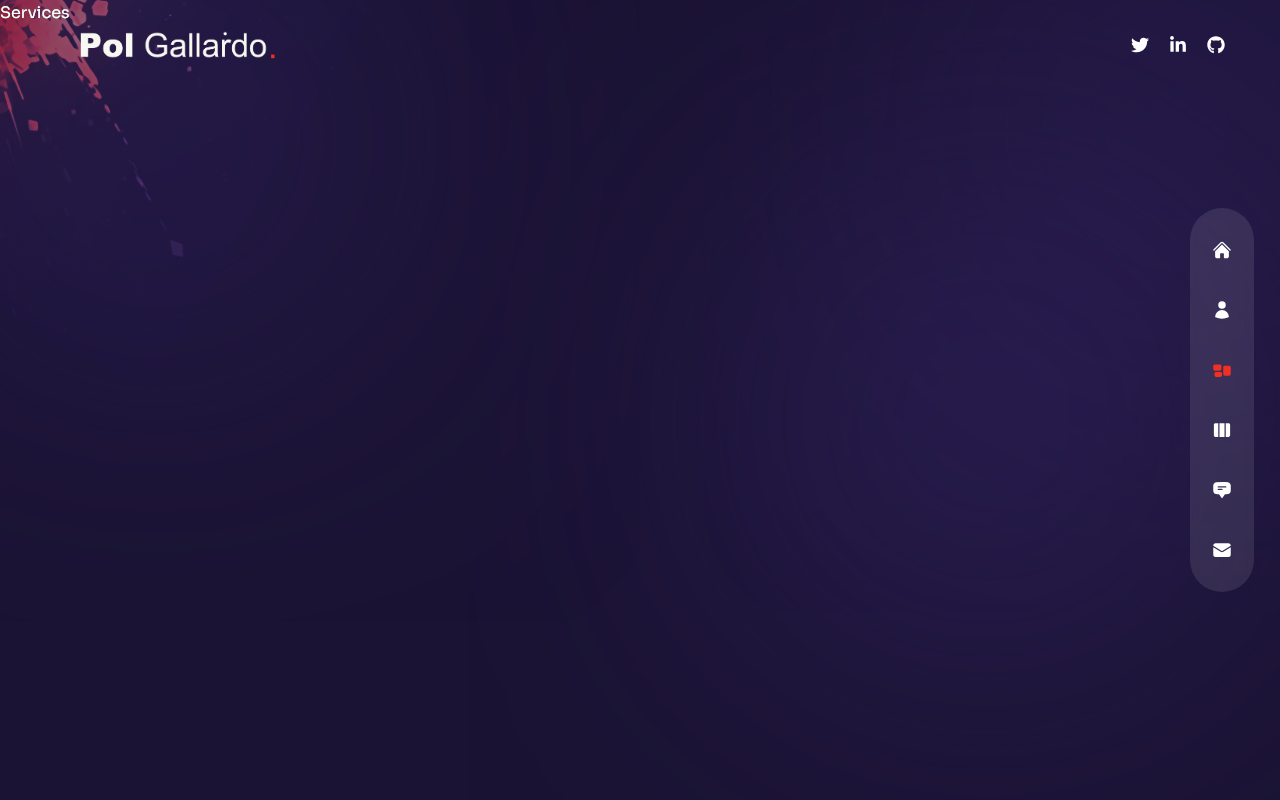
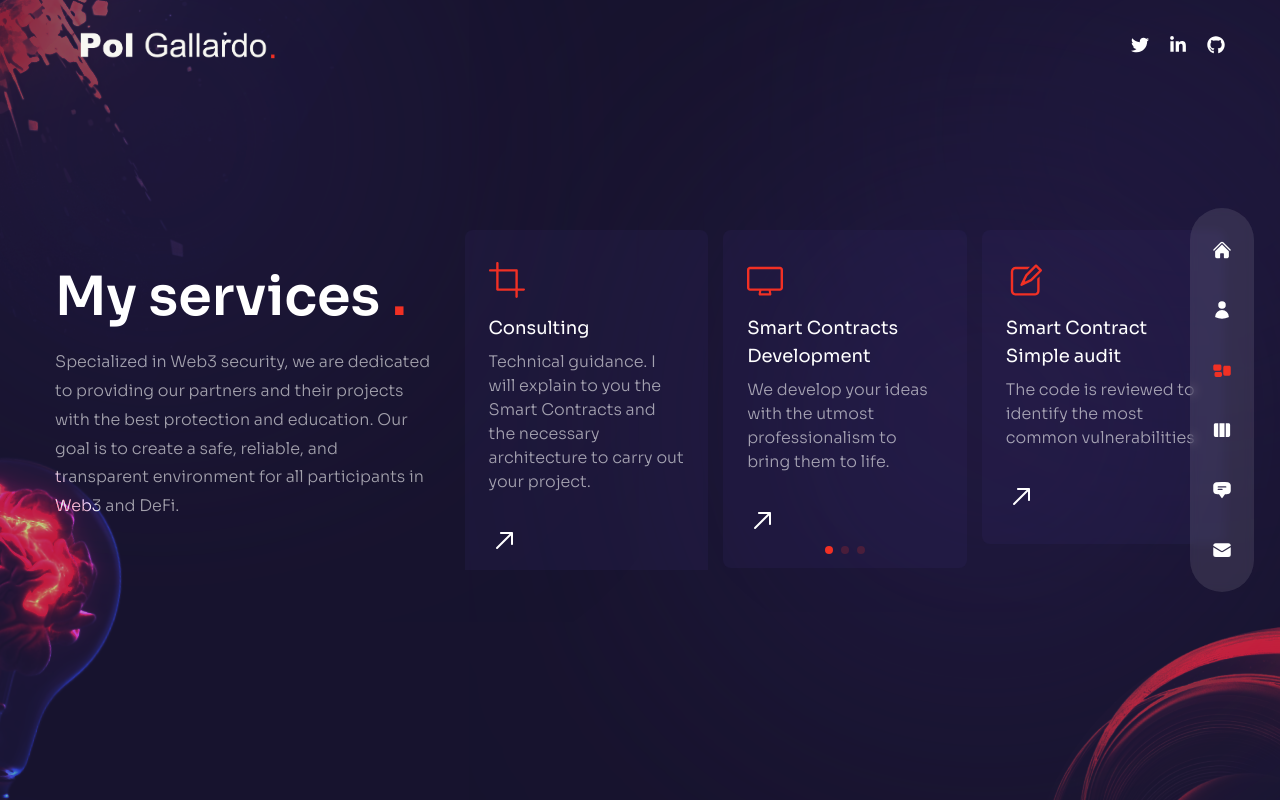
Before and after one commit to Pol-Gallardo/polgallardo, a Next.js app: page /services in a window 1280 px wide. Built offline with nearby package versions, Linux system fonts and the light colour scheme.

Commit message:
services

```diff
--- a/components/Bulb.js
+++ b/components/Bulb.js
@@ -1,5 +1,16 @@
+// next image
+import Image from "next/image";
+
 const Bulb = () => {
-  return <div>Bulb</div>;
+  return <div className='absolute -left-36 -bottom-12 rotate-12 mix-blend-color-dodge animate-pulse duration-75 z-10 w-[200px] xl:w-[260px]'>
+    <Image
+    src={'/bulb.png'}
+    width={260}
+    height={200}
+    className='w-full h-full'
+    alt='bulb'
+    />
+  </div>;
 };
 
 export default Bulb;
--- a/components/ServiceSlider.js
+++ b/components/ServiceSlider.js
@@ -1,34 +1,90 @@
+// import swiper react components
+import { Swiper, SwiperSlide } from "swiper/react";
+
+// import swiper styles
+import 'swiper/css';
+import 'swiper/css/free-mode';
+import 'swiper/css/pagination';
+
+// icons
+import { RxCrop, RxPencil2, RxDesktop, RxReader, RxRocket, RxArrowTopRight } from "react-icons/rx";
+
+// import required modules
+import { FreeMode, Pagination } from "swiper";
+
 // data
-const serviceData = [
+export const serviceData = [
   {
     icon: <RxCrop />,
-    title: 'Branding',
-    description: 'Lorem ipsum dolor sit amet, consectetur adipiscing elit.',
+    title: 'Consulting',
+    description: 'Technical guidance. I will explain to you the Smart Contracts and the necessary architecture to carry out your project.',
+  },
+  {
+    icon: <RxDesktop />,
+    title: 'Smart Contracts Development',
+    description: 'We develop your ideas with the utmost professionalism to bring them to life.',
   },
   {
     icon: <RxPencil2 />,
-    title: 'Design',
-    description: 'Lorem ipsum dolor sit amet, consectetur adipiscing elit.',
+    title: 'Smart Contract Simple audit',
+    description: 'The code is reviewed to identify the most common vulnerabilities',
   },
   {
-    icon: <RxDesktop />,
-    title: 'Development',
-    description: 'Lorem ipsum dolor sit amet, consectetur adipiscing elit.',
+    icon: <RxPencil2 />,
+    title: 'Smart Contract Complex audit',
+    description: 'The same process as a Simple Audit is followed, and scripts are used to test the functionality.',
   },
   {
     icon: <RxReader />,
-    title: 'Copywriting',
-    description: 'Lorem ipsum dolor sit amet, consectetur adipiscing elit.',
-  },
-  {
-    icon: <RxRocket />,
-    title: 'SEO',
-    description: 'Lorem ipsum dolor sit amet, consectetur adipiscing elit.',
+    title: 'Web Development',
+    description: 'We develop your application to take your business to the next level.',
   },
 ];
 
+
 const ServiceSlider = () => {
-  return <div>Service Slider</div>;
+  return(
+    <Swiper breakpoints={{
+      320: {
+        slidesPerView: 1,
+        spaceBetween: 15,
+      },
+      640: {
+        slidesPerView: 3,
+        spaceBetween: 15,
+      },
+
+    }}
+    freeMode={true}
+    pagination={{
+      clickable: true,
+    }}
+    modules={[FreeMode, Pagination]}
+    className='h-[240px] sm:h-[340px]'
+    >
+      {serviceData.map((item, index) => {
+        return(
+          <SwiperSlide key={index}>
+            <div className='bg-[rgba(65,47,123,0.15)] h-max rounded-lg px-6 py-8 flex sm:flex-col gap-x-6 sm:gap-x-0 group cursor-pointer hover:bg-[rgba(89,65,169,0.15)] transition-all duration-300'>
+              {/** icon */}
+              <div className='text-4xl text-accent mb-4'>{item.icon}</div>
+              {/** title & desc */}
+              <div className='mb-8'>
+                <div className='mb-2 text-lg'>{item.title}</div>
+                <p className='max-w-[350px] leading-normal'>{item.description}</p>
+              </div>
+              {/** arrow */}
+              <div className='text-3xl'>
+                <RxArrowTopRight className='group-hover:rotate-45 group-hover:text-accent transition-all duration-300'/>
+              </div>
+            </div>
+          </SwiperSlide>
+        )
+      })
+
+      }
+    </Swiper>
+  );
 };
 
 export default ServiceSlider;
--- a/pages/about/index.js
+++ b/pages/about/index.js
@@ -11,9 +11,6 @@ import {
 
 import {
   SiNextdotjs,
-  SiFramer,
-  SiAdobexd,
-  SiAdobephotoshop,
   SiSolidity,
   SiEthereum,
 } from 'react-icons/si';
@@ -34,42 +31,24 @@ export const aboutData = [
           <FaHtml5 />,
           <FaCss3 />,
           <FaJs />,
-          <SiFramer />,
         ],
-      },
-      {
-        title: 'UI/UX Design',
-        icons: [ <SiAdobexd />, <SiAdobephotoshop />],
-      },
-    ],
-  },
-  {
-    title: 'awards',
-    info: [
-      {
-        title: 'Webby Awards - Honoree',
-        stage: '2011 - 2012',
-      },
-      {
-        title: 'Adobe Design Achievement Awards - Finalist',
-        stage: '2009 - 2010',
-      },
+      }
     ],
   },
   {
     title: 'experience',
     info: [
       {
-        title: 'UX/UI Designer - XYZ Company',
-        stage: '2012 - 2023',
+        title: 'Web Developer - Freelance',
+        stage: '2022 - 2023',
       },
       {
-        title: 'Web Developer - ABC Agency',
-        stage: '2010 - 2012',
+        title: 'Blockchain Developer - Freelance',
+        stage: '2022 - 2023',
       },
       {
-        title: 'Intern - DEF Corporation',
-        stage: '2008 - 2010',
+        title: 'Smart Contract Auditor - Freelance',
+        stage: '2023 - 2023',
       },
     ],
   },
@@ -77,16 +56,16 @@ export const aboutData = [
     title: 'credentials',
     info: [
       {
-        title: 'Web Development - ABC University, LA, CA',
-        stage: '2011',
+        title: 'Basic programming - Platzi ',
+        stage: '2021',
       },
       {
-        title: 'Computer Science Diploma - AV Technical Institute',
-        stage: '2009',
+        title: 'Full Stack Developer - Open-bootcamp',
+        stage: '2021 - 2022',
       },
       {
-        title: 'Certified Graphic Designer - ABC Institute, Los Angeles, CA',
-        stage: '2006',
+        title: 'Blockchain Developer - Nuclio Digital School',
+        stage: '2022 - 2023',
       },
     ],
   },
@@ -126,13 +105,13 @@ const About = () => {
           initial='hidden'
           animate='show'
           exit='hidden'
-          className='h2'>Captivating <span className='text-accent'>stories</span> birth magnificent deigns.</motion.h2>
+          className='h2'>Contributing to the <span className='text-accent'>development</span> of innovative web3 applications.</motion.h2>
           <motion.p
           variants={fadeIn('right', 0.4)}
           initial='hidden'
           animate='show'
           exit='hidden'
-          className='max-w-[500px] mx-auto xl:mx-0 mb-6 xl:mb-12 px-2 xl:px-0'>1 year ago, I began freelancing as a developer. Since then, I've done remote work for agencies, consulted for startups, and collaborated on digital products for business and cosumer use.</motion.p>
+          className='max-w-[500px] mx-auto xl:mx-0 mb-6 xl:mb-12 px-2 xl:px-0'>2 years ago, I started my journey to become a developer. Since then, I haven't stopped building and contributing within the web3 space. I have provided consultancy services and collaborated on digital products for both business and consumer use.</motion.p>
           {/* counters */}
           <motion.div
           variants={fadeIn('right', 0.6)}
--- a/pages/services/index.js
+++ b/pages/services/index.js
@@ -1,5 +1,50 @@
+// components
+import ServiceSlider from "../../components/ServiceSlider";
+import Bulb from "../../components/Bulb";
+import Circles from "../../components/Circles";
+
+// framer motion
+import { motion } from "framer-motion";
+import { fadeIn } from "../../variants";
+
+
 const Services = () => {
-  return <div>Services</div>;
+  return (
+  <div className='h-full bg-primary/30 py-36 flex items-center'>
+    <Circles />
+    <div className='container mx-auto'>
+      <div className='flex flex-col xl:flex-row gap-x-8'>
+        {/* text */}
+        <div className='text-center flex xl:w-[30vw] flex-col lg:text-left mb-4 xl:mb-0'>
+          <motion.h2
+          variants={fadeIn('up', 0.2)}
+          initial='hidden'
+          animate='show'
+          exit='hidden'
+          className='h2 xl:mt-8'>My services <span className='text-accent'>.</span></motion.h2>
+          <motion.p
+          variants={fadeIn('up', 0.4)}
+          initial='hidden'
+          animate='show'
+          exit='hidden'
+          className='mb-4 max-w-[400px] mx-auto lg:mx-0'>
+            Specialized in Web3 security, we are dedicated to providing our partners and their projects with the best protection and education. Our goal is to create a safe, reliable, and transparent environment for all participants in Web3 and DeFi.
+          </motion.p>
+        </div>
+        {/* slider */}
+        <motion.div
+        variants={fadeIn('down', 0.6)}
+        initial='hidden'
+        animate='show'
+        exit='hidden'
+        className='w-full xl:max-w-[65%]'>
+          <ServiceSlider />
+        </motion.div>
+      </div>
+    </div>
+    <Bulb />
+  </div>
+  );
 };
 
 export default Services;
```
